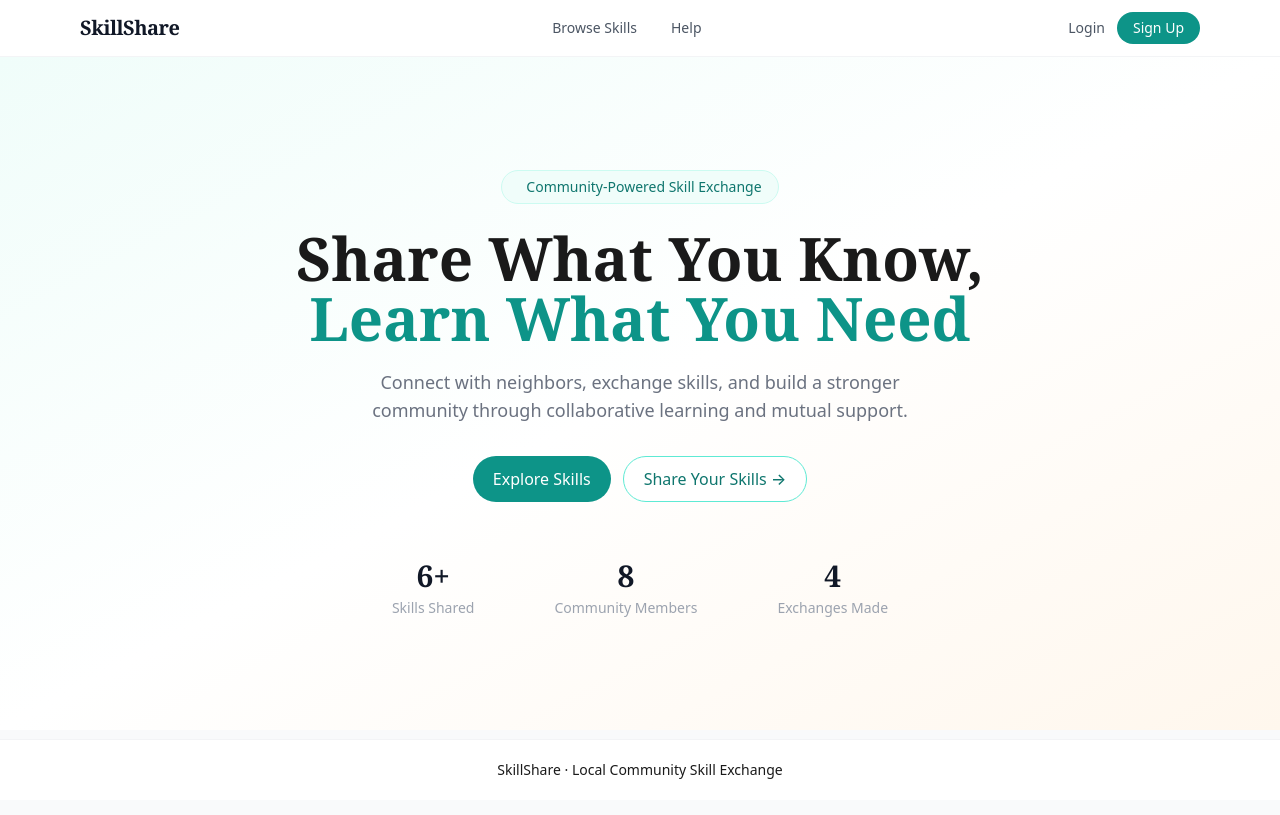
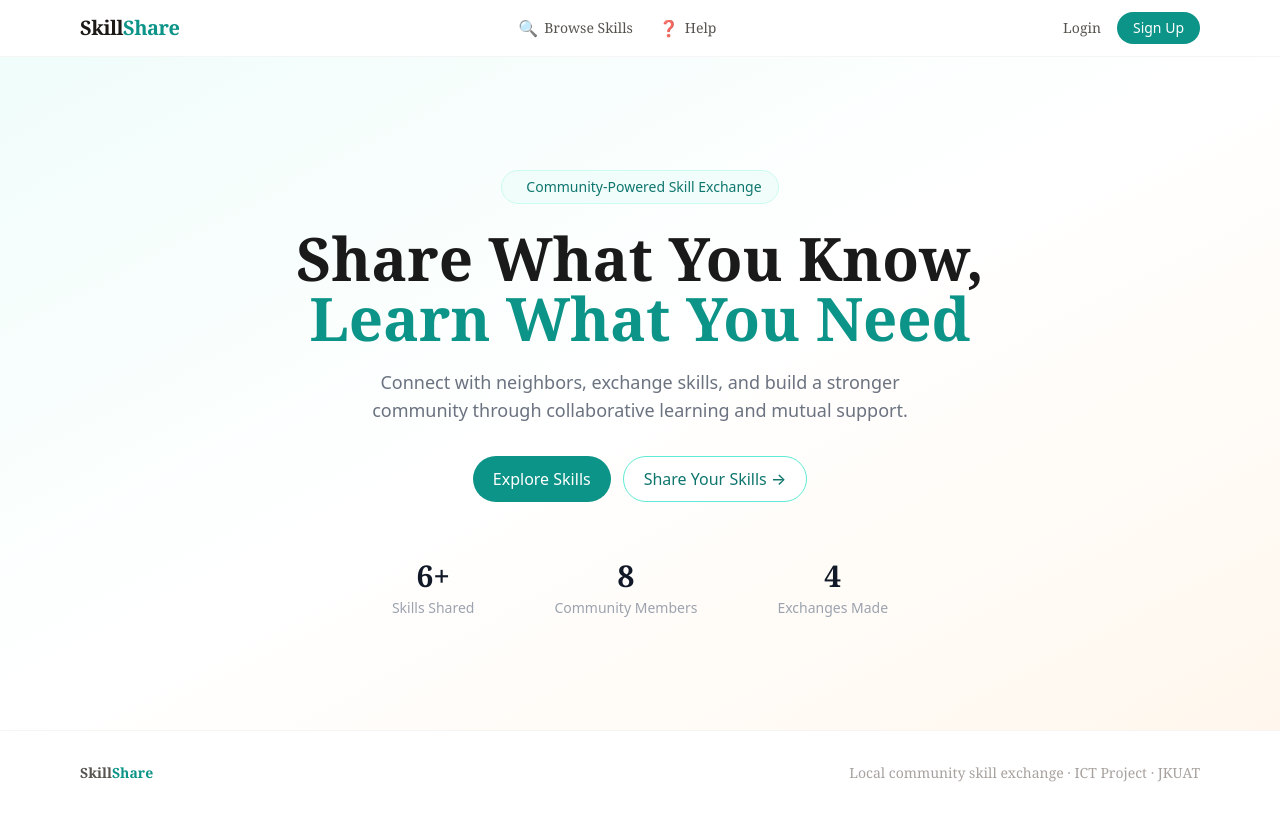
Before and after one commit to Abuga-bt/Skillshare, a React (Vite) app in the folder frontend/: page / in a window 1280 px wide. Built offline with nearby package versions, Linux system fonts and the light colour scheme; no server answers.

Commit message:
Unread message badge on Messages nav + mobile menu

```diff
--- a/frontend/src/components/Layout.jsx
+++ b/frontend/src/components/Layout.jsx
@@ -1,22 +1,47 @@
+import { useState, useEffect } from 'react';
 import { Outlet, Link, useNavigate, useLocation } from 'react-router-dom';
 import { useAuth } from '../context/AuthContext';
+import { api } from '../api/client';
 
 export default function Layout() {
   const { user, logout, isAuthenticated } = useAuth();
   const navigate = useNavigate();
   const location = useLocation();
+  const [menuOpen, setMenuOpen] = useState(false);
+  const [unread, setUnread] = useState(0);
 
-  const nav = (to, label, icon) => {
+  useEffect(() => {
+    if (!isAuthenticated) {
+      setUnread(0);
+      return;
+    }
+    const load = () => {
+      api.getUnreadCount()
+        .then((d) => setUnread(d.count || 0))
+        .catch(() => {});
+    };
+    load();
+    const t = setInterval(load, 15000);
+    return () => clearInterval(t);
+  }, [isAuthenticated, location.pathname]);
+
+  const nav = (to, label, icon, badge) => {
     const active = location.pathname === to || (to !== '/' && location.pathname.startsWith(to));
     return (
       <Link
         to={to}
-        className={`font-sans flex items-center gap-1.5 px-3 py-2 text-sm transition-colors ${
-          active ? 'text-teal-700 font-semibold' : 'text-gray-600 hover:text-teal-700'
+        onClick={() => setMenuOpen(false)}
+        className={`relative flex items-center gap-1.5 px-3 py-2 text-sm rounded-lg transition-colors ${
+          active ? 'text-teal-700 font-semibold bg-teal-50' : 'text-stone-600 hover:text-teal-700 hover:bg-stone-50'
         }`}
       >
-        <span className="text-base">{icon}</span>
+        <span className="text-base opacity-80">{icon}</span>
         {label}
+        {badge > 0 && (
+          <span className="absolute -top-0.5 right-0 min-w-[18px] h-[18px] px-1 rounded-full bg-red-500 text-white text-[10px] font-bold flex items-center justify-center leading-none shadow-sm">
+            {badge > 99 ? '99+' : badge}
+          </span>
+        )}
       </Link>
     );
   };
@@ -25,46 +50,83 @@ export default function Layout() {
 
   return (
     <div className="min-h-screen flex flex-col">
-      <header className="bg-white border-b border-gray-100 sticky top-0 z-50">
+      <header className="bg-white/90 backdrop-blur-md border-b border-stone-100 sticky top-0 z-50">
         <div className="max-w-6xl mx-auto px-4 h-14 flex items-center justify-between">
-          <Link to="/" className="font-bold text-xl tracking-tight text-gray-900">
-            SkillShare
+          <Link to="/" className="font-display font-bold text-xl tracking-tight text-stone-900">
+            Skill<span className="text-teal-600">Share</span>
           </Link>
 
-          <nav className="hidden md:flex items-center gap-1">
-            {nav('/browse', 'Browse Skills')}
-            {isAuthenticated && nav('/exchanges', 'Exchanges', )}
-            {isAuthenticated && nav('/messages', 'Messages', )}
-            {nav('/help', 'Help', )}
+          <nav className="hidden md:flex items-center gap-0.5">
+            {nav('/browse', 'Browse Skills', '🔍')}
+            {isAuthenticated && nav('/exchanges', 'Exchanges', '⇄')}
+            {isAuthenticated && nav('/messages', 'Messages', '💬', unread)}
+            {nav('/help', 'Help', '❓')}
           </nav>
 
-          <div className="flex items-center gap-3">
+          <div className="flex items-center gap-2">
             {isAuthenticated ? (
               <>
-                <Link to={`/profile/${user.id}`} className="w-9 h-9 rounded-full bg-teal-600 text-white flex items-center justify-center font-sans font-semibold text-sm hover:bg-teal-700 transition">
+                <Link
+                  to={`/profile/${user.id}`}
+                  className="w-9 h-9 rounded-full bg-gradient-to-br from-teal-500 to-teal-700 text-white flex items-center justify-center font-semibold text-sm shadow-sm hover:shadow ring-2 ring-white hover:ring-teal-100 transition"
+                  title={user.full_name}
+                >
                   {initial}
                 </Link>
-                <button onClick={() => { logout(); navigate('/'); }} className="font-sans text-sm text-gray-500 hover:text-gray-800">
+                <button
+                  onClick={() => { logout(); navigate('/'); }}
+                  className="hidden sm:block text-sm text-stone-400 hover:text-stone-700 transition"
+                >
                   Logout
                 </button>
               </>
             ) : (
               <>
-                <Link to="/login" className="font-sans text-sm text-gray-600 hover:text-teal-700">Login</Link>
+                <Link to="/login" className="text-sm text-stone-600 hover:text-teal-700 px-2">Login</Link>
                 <Link to="/register" className="btn-teal text-sm py-1.5 px-4">Sign Up</Link>
               </>
             )}
+            <button
+              className="md:hidden relative p-2 text-stone-600 hover:bg-stone-100 rounded-lg"
+              onClick={() => setMenuOpen(!menuOpen)}
+              aria-label="Menu"
+            >
+              {menuOpen ? '✕' : '☰'}
+              {unread > 0 && !menuOpen && (
+                <span className="absolute top-1 right-1 w-2 h-2 rounded-full bg-red-500" />
+              )}
+            </button>
           </div>
         </div>
+
+        {menuOpen && (
+          <div className="md:hidden border-t border-stone-100 bg-white px-4 py-3 space-y-1 shadow-lg">
+            {nav('/browse', 'Browse Skills', '🔍')}
+            {isAuthenticated && nav('/exchanges', 'Exchanges', '⇄')}
+            {isAuthenticated && nav('/messages', 'Messages', '💬', unread)}
+            {nav('/help', 'Help', '❓')}
+            {isAuthenticated && (
+              <button
+                onClick={() => { logout(); navigate('/'); setMenuOpen(false); }}
+                className="w-full text-left px-3 py-2 text-sm text-stone-500"
+              >
+                Logout
+              </button>
+            )}
+          </div>
+        )}
       </header>
 
       <main className="flex-1">
         <Outlet />
       </main>
 
-      <footer className="bg-white border-t border-gray-100 py-5 mt-auto">
-        <div className="max-w-6xl mx-auto px-4 text-center text-sm text-black-400 font-sans">
-          SkillShare · Local Community Skill Exchange
+      <footer className="bg-white border-t border-stone-100 py-8 mt-auto">
+        <div className="max-w-6xl mx-auto px-4 flex flex-col sm:flex-row items-center justify-between gap-3 text-sm text-stone-400">
+          <div className="font-display font-semibold text-stone-600">
+            Skill<span className="text-teal-600">Share</span>
+          </div>
+          <p>Local community skill exchange · ICT Project · JKUAT</p>
         </div>
       </footer>
     </div>
```
